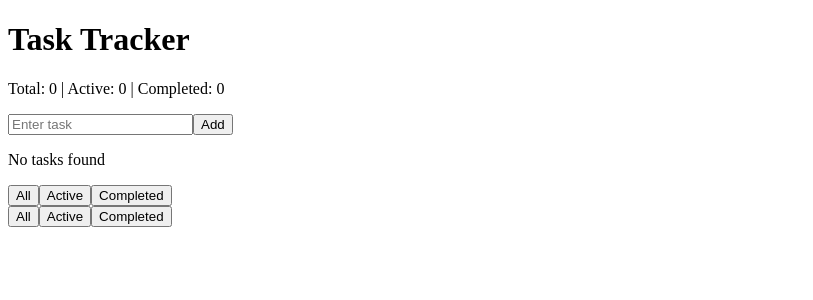
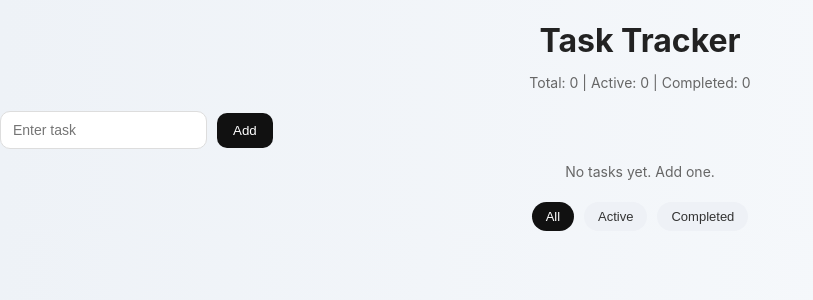
Before and after one commit to vimal2512/task-tracker, a React (Vite) app: page / in a window 1280 px wide. Shown: the top 300 px of the page, without its empty margins (0-813 px from the left). Built offline with nearby package versions, Linux system fonts and the light colour scheme.

Commit message:
feature: Styling added

```diff
--- a/src/features/task/TaskInput.jsx
+++ b/src/features/task/TaskInput.jsx
@@ -14,6 +14,7 @@ const TaskInput = ({addTask}) => {
     }
 
     return(
+        <div className="task-input">
         <form action="" onSubmit={handleSubmit}>
           <input
            type="text"
@@ -24,6 +25,7 @@ const TaskInput = ({addTask}) => {
 
           <button type="submit">Add</button>
         </form>
+        </div>
     )
 }
 
--- a/src/features/task/TaskList.jsx
+++ b/src/features/task/TaskList.jsx
@@ -1,7 +1,7 @@
 import TaskItem from "./components/TaskItem";
 
 
-const TaskList = ({tasks, toggleTask, deleteTask}) => {
+const TaskList = ({tasks, toggleTask, deleteTask, updateTask}) => {
 
   if(!tasks.length) {
     return <p>No tasks found</p>
@@ -16,6 +16,7 @@ const TaskList = ({tasks, toggleTask, deleteTask}) => {
            task={task}
            onToggle={toggleTask}
            onDelete={deleteTask}
+           onUpdate={updateTask}
         />
       ))}
     </ul>
--- a/src/features/task/components/FilterBar.jsx
+++ b/src/features/task/components/FilterBar.jsx
@@ -1,13 +1,27 @@
 import React from "react";
 
-const FilterBar = ({setFilter}) =>{
+const FilterBar = ({filter,setFilter,completedTasks,clearCompleted}) =>{
     console.log("Render Filter")
 
+
+
     return(
-        <div>
-           <button onClick={() => setFilter("all")}>All</button>
-           <button onClick={()=> setFilter("active")}>Active</button>
-           <button onClick={()=> setFilter("completed")}>Completed</button>
+        <div className="filter-bar">
+           <button onClick={() => setFilter("all")} className={filter === "all" ? "active" : ""}>
+             All
+           </button>
+           <button onClick={()=> setFilter("active")} className={filter === "active" ? "active" : ""}>
+             Active
+           </button>
+           <button onClick={()=> setFilter("completed")} className={filter === "completed" ? "active" : ""}>
+             Completed
+            </button>
+
+           {completedTasks > 0 && (
+            <button className="clear-btn" onClick={clearCompleted}>
+                Clear Completed
+            </button>
+           )}
         </div>
     )
 }
--- /dev/null
+++ b/src/index.css
@@ -0,0 +1,164 @@
+/* 🌍 RESET */
+* {
+  box-sizing: border-box;
+}
+
+body {
+  margin: 0;
+  font-family: "Inter", sans-serif;
+  background: linear-gradient(to right, #eef2f7, #f9fbfd);
+  color: #222;
+}
+
+/* 📦 MAIN CARD */
+.container {
+  max-width: 520px;
+  margin: 60px auto;
+  background: #ffffff;
+  padding: 28px;
+  border-radius: 16px;
+  box-shadow: 0 10px 30px rgba(0, 0, 0, 0.08);
+}
+
+/* 🧠 HEADER */
+h1 {
+  text-align: center;
+  margin-bottom: 10px;
+}
+
+p {
+  text-align: center;
+  font-size: 14px;
+  color: #666;
+}
+
+/* ✏️ INPUT AREA */
+.task-input {
+  display: flex;
+  margin-top: 20px;
+}
+
+.task-input input {
+  flex: 1;
+  padding: 10px 12px;
+  border-radius: 10px;
+  border: 1px solid #ddd;
+  outline: none;
+  font-size: 14px;
+  transition: 0.2s;
+}
+
+.task-input input:focus {
+  border-color: #111;
+}
+
+.task-input button {
+  margin-left: 10px;
+  padding: 10px 16px;
+  border-radius: 10px;
+  border: none;
+  background: #111;
+  color: white;
+  font-weight: 500;
+  cursor: pointer;
+}
+
+/* 📋 TASK LIST */
+ul {
+  list-style: none;
+  padding: 0;
+  margin-top: 20px;
+}
+
+li {
+  background: #f7f9fc;
+  padding: 12px 14px;
+  border-radius: 10px;
+  margin-bottom: 10px;
+  display: flex;
+  justify-content: space-between;
+  align-items: center;
+  transition: 0.2s;
+}
+
+li:hover {
+  transform: scale(1.01);
+  background: #f1f4f9;
+}
+
+/* ✔ TASK TEXT */
+li span {
+  cursor: pointer;
+  flex: 1;
+}
+
+/* ✏️ EDIT INPUT INSIDE LIST */
+li input {
+  flex: 1;
+  padding: 6px;
+  border-radius: 6px;
+  border: 1px solid #ccc;
+}
+
+/* ❌ DELETE BUTTON */
+li button {
+  background: transparent;
+  border: none;
+  color: #999;
+  font-size: 16px;
+  cursor: pointer;
+}
+
+li button:hover {
+  color: crimson;
+}
+
+/* ✅ COMPLETED TASK */
+.completed {
+  text-decoration: line-through;
+  color: #999;
+}
+
+/* 🎛 FILTER BAR */
+.filter-bar {
+  margin-top: 22px;
+  display: flex;
+  justify-content: center;
+  align-items: center;
+  flex-wrap: wrap;
+  gap: 10px;
+}
+
+/* 🔘 FILTER BUTTONS */
+.filter-bar button {
+  background: #eef1f6;
+  color: #333;
+  border: none;
+  padding: 7px 14px;
+  border-radius: 999px;
+  cursor: pointer;
+  font-size: 13px;
+  transition: 0.2s;
+}
+
+.filter-bar button:hover {
+  background: #111;
+  color: #fff;
+}
+
+/* ⭐ ACTIVE FILTER */
+.filter-bar .active {
+  background: #111;
+  color: #fff;
+}
+
+/* 🧹 CLEAR COMPLETED */
+.clear-btn {
+  background: transparent;
+  color: crimson;
+  font-weight: 500;
+}
+
+.clear-btn:hover {
+  text-decoration: underline;
+}
--- a/src/main.jsx
+++ b/src/main.jsx
@@ -1,6 +1,7 @@
 import { StrictMode } from 'react'
 import { createRoot } from 'react-dom/client'
 import App from './App.jsx'
+import "./index.css"
 
 createRoot(document.getElementById('root')).render(
   <StrictMode>
--- a/src/pages/TaskPage.jsx
+++ b/src/pages/TaskPage.jsx
@@ -1,15 +1,126 @@
-import { useState } from "react";
+// import { useEffect, useState } from "react";
+// import TaskInput from "../features/task/TaskInput";
+// import TaskList from "../features/task/TaskList";
+// import FilterBar from "../features/task/components/FilterBar";
+
+// const TaskPage = () => {
+//     console.log("Render TaskPage");
+//     const [tasks, setTasks] = useState([]);
+//     // const[filter, setFilter] = useState("all");
+
+//     const[filter,setFilter] = useState(() => {
+//         return localStorage.getItem("filter") || "all"
+//     })
+
+//     useEffect(() => {
+//         localStorage.setItem("filter", filter)
+//     },[filter]);
+
+//     const addTask = (title) => {
+
+//         const newTask = {
+//             id: crypto.randomUUID(),
+//             title,
+//             completed: false
+//         };
+
+//         setTasks((prev) => [...prev, newTask]);
+//     };
+
+//     const toggleTask = (id) => {
+
+//         setTasks((prev) =>
+//             prev.map((t) =>
+//                 t.id === id ? {...t, completed: !t.completed} : t
+//             )
+//         );
+//     };
+
+//     const deleteTask = (id) => {
+//         setTasks((prev) => prev.filter((t)=> t.id !== id));
+//     }
+
+//    const updateTask = (id, newTitle) => {
+//     setTasks(prev =>
+//         prev.map(t =>
+//             t.id === id ? {...t, title: newTitle } : t
+//         )
+//     )
+//    }
+
+//    const clearCompleted = () => {
+//     setTasks(prev => prev.filter(task => !task.completed));
+//    }
+
+//     const filteredTasks = tasks.filter((task) => {
+//         if(filter === "active") return !task.completed;
+//         if(filter === "completed") return task.completed;
+
+//         return true;
+//     })
+
+//     const totalTasks = tasks.length;
+//     const completedTasks = tasks.filter(t => t.completed).length;
+//     const activeTasks = totalTasks - completedTasks;
+
+//     return(
+//         <div>
+//             <h1>Task Tracker</h1>
+
+//             <p>
+//                 Total: {totalTasks} | Active: {activeTasks} | Completed: {completedTasks}
+//             </p>
+
+//              <TaskInput addTask={addTask}/>
+
+//              <TaskList
+//                 tasks={filteredTasks}
+//                 toggleTask={toggleTask}
+//                 deleteTask={deleteTask}
+//                 updateTask={updateTask}
+//              />
+
+//              <FilterBar filter={filter} setFilter={setFilter}/>
+
+//              <div>
+//                 <button onClick={() => setFilter("all")}>All</button>
+//                 <button onClick={() => setFilter("active")}>Active</button>
+//                 <button onClick={()=> setFilter("completed")}>Completed</button>
+//                 {/* <button onClick={clearCompleted}>Clear Completed</button> */}
+
+//                 {completedTasks > 0 && (
+//                     <button onClick={clearCompleted}>
+//                         Clear Completed
+//                     </button>
+//                 )}
+//              </div>
+//         </div>
+//     );
+// };
+
+
+// export default TaskPage;
+
+
+import { useEffect, useState } from "react";
 import TaskInput from "../features/task/TaskInput";
 import TaskList from "../features/task/TaskList";
 import FilterBar from "../features/task/components/FilterBar";
 
 const TaskPage = () => {
     console.log("Render TaskPage");
+
     const [tasks, setTasks] = useState([]);
-    const[filter, setFilter] = useState("all");
+
+    const [filter, setFilter] = useState(() => {
+        return localStorage.getItem("filter") || "all"
+    });
+
+    useEffect(() => {
+        localStorage.setItem("filter", filter)
+    }, [filter]);
 
     const addTask = (title) => {
-
         const newTask = {
             id: crypto.randomUUID(),
             title,
@@ -20,30 +131,40 @@ const TaskPage = () => {
     };
 
     const toggleTask = (id) => {
-
         setTasks((prev) =>
             prev.map((t) =>
-                t.id === id ? {...t, completed: !t.completed} : t
+                t.id === id ? { ...t, completed: !t.completed } : t
             )
         );
     };
 
     const deleteTask = (id) => {
-        setTasks((prev) => prev.filter((t)=> t.id !== id));
-    }
+        setTasks((prev) => prev.filter((t) => t.id !== id));
+    };
+
+    const updateTask = (id, newTitle) => {
+        setTasks(prev =>
+            prev.map(t =>
+                t.id === id ? { ...t, title: newTitle } : t
+            )
+        );
+    };
+
+    const clearCompleted = () => {
+        setTasks(prev => prev.filter(task => !task.completed));
+    };
 
     const filteredTasks = tasks.filter((task) => {
-        if(filter === "active") return !task.completed;
-        if(filter === "completed") return task.completed;
-
+        if (filter === "active") return !task.completed;
+        if (filter === "completed") return task.completed;
         return true;
-    })
+    });
 
     const totalTasks = tasks.length;
     const completedTasks = tasks.filter(t => t.completed).length;
     const activeTasks = totalTasks - completedTasks;
 
-    return(
+    return (
         <div>
             <h1>Task Tracker</h1>
 
@@ -51,24 +172,27 @@ const TaskPage = () => {
                 Total: {totalTasks} | Active: {activeTasks} | Completed: {completedTasks}
             </p>
 
-             <TaskInput addTask={addTask}/>
+            <TaskInput addTask={addTask} />
 
-             <TaskList
-                tasks={filteredTasks}
-                toggleTask={toggleTask}
-                deleteTask={deleteTask}
-             />
+            {totalTasks === 0 ? (
+                <p>No tasks yet. Add one.</p>
+            ) : (
+                <TaskList
+                    tasks={filteredTasks}
+                    toggleTask={toggleTask}
+                    deleteTask={deleteTask}
+                    updateTask={updateTask}
+                />
+            )}
 
-             <FilterBar filter={filter} setFilter={setFilter}/>
-
-             <div>
-                <button onClick={() => setFilter("all")}>All</button>
-                <button onClick={() => setFilter("active")}>Active</button>
-                <button onClick={()=> setFilter("completed")}>Completed</button>
-             </div>
+            <FilterBar
+                filter={filter}
+                setFilter={setFilter}
+                completedTasks={completedTasks}
+                clearCompleted={clearCompleted}
+            />
         </div>
     );
 };
 
-
 export default TaskPage;
```
Also changed, not shown: src/features/task/components/TaskItem.jsx (+43 -5 lines).
